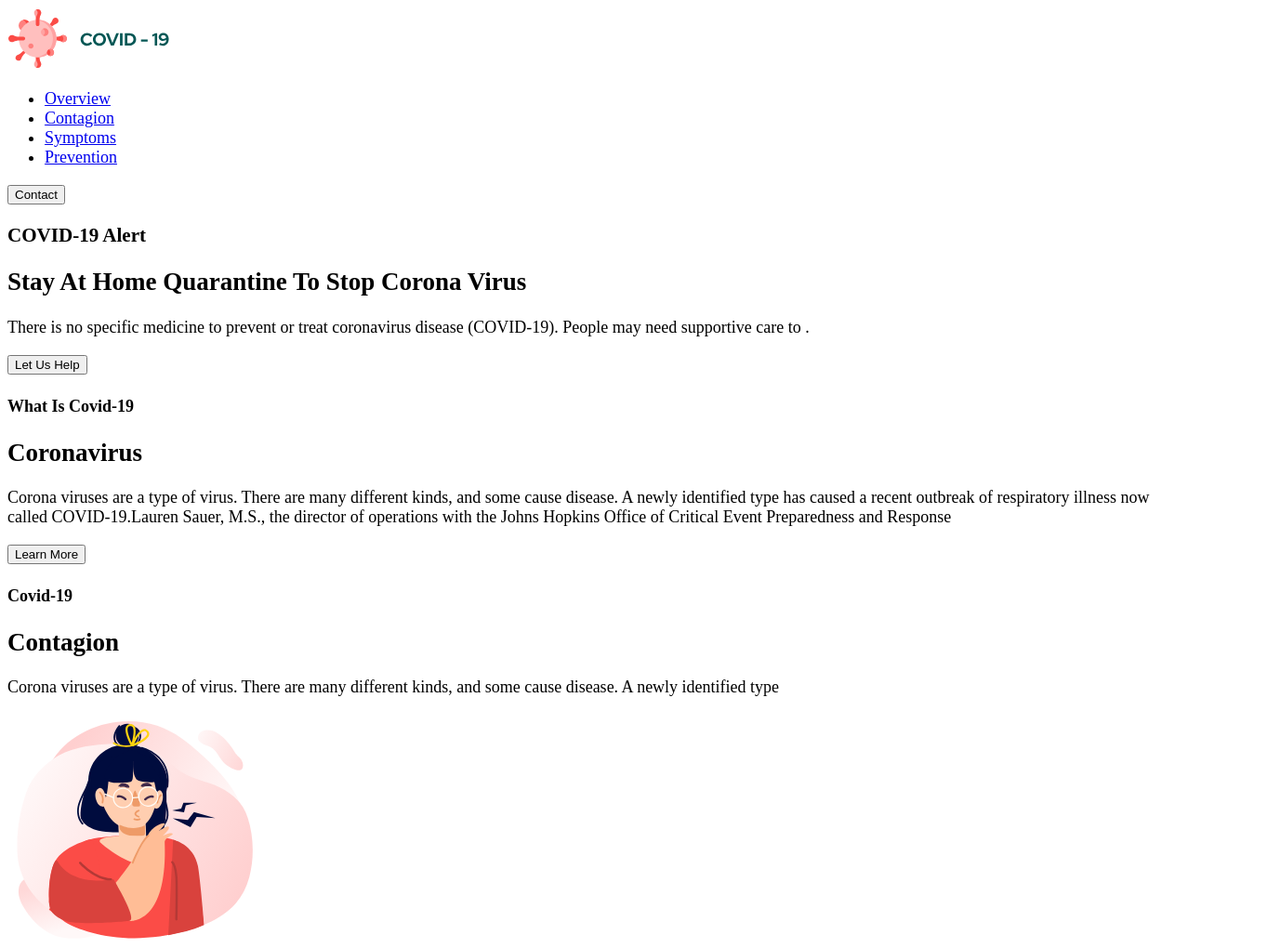
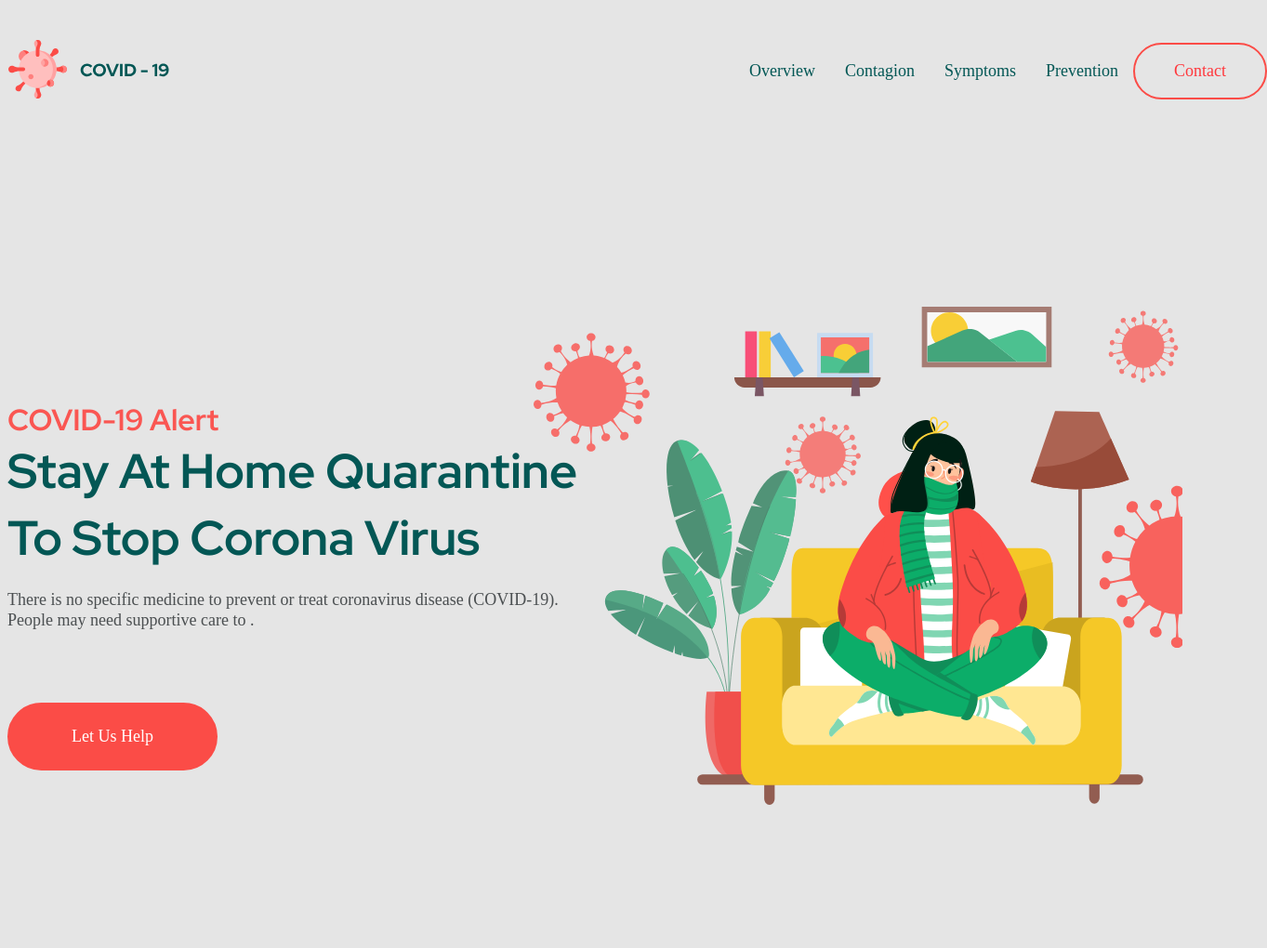
Before and after one commit to BysovMaxim/practiceroom-project-1, a website: page index.html in a window 1280 px wide. Shown: the top 1020 px of the page at 93% size, 1363 px wide, since content can reach past the window. Drawn offline with Linux system fonts and the light colour scheme; a web font is replaced by a local one.

Commit message:
Added some new scss files, scssing header, buttons, fonts

```diff
--- a/index.html
+++ b/index.html
@@ -7,13 +7,15 @@
     <title>Document</title>
     <link rel="preconnect" href="https://fonts.googleapis.com">
     <link rel="preconnect" href="https://fonts.gstatic.com" crossorigin>
-    <link href="https://fonts.googleapis.com/css2?family=Domine:wght@400;500&family=Red+Hat+Display:wght@700&display=swap" rel="stylesheet">
+    <link rel="preconnect" href="https://fonts.googleapis.com">
+    <link rel="preconnect" href="https://fonts.gstatic.com" crossorigin>
+    <link href="https://fonts.googleapis.com/css2?family=Almendra&family=Red+Hat+Display:wght@700&display=swap" rel="stylesheet">
     <link rel="stylesheet" href="css/style.css">
 </head>
 
 <body>
     <header class="header">
-        <div class="wrapper">
+        <div class="wrapper header__wrapper">
             <div class="header__logo">
                 <a href="#" class="logo">
                     <object type="image/svg+xml" data="images/logo.svg" class="logo-object">
@@ -23,22 +25,22 @@
             </div>
             <nav class="nav header__nav">
                 <ul class="nav__menu">
-                    <li class="menu__item">
-                        <a class="menu__link" href="#">
+                    <li class="nav__item">
+                        <a class="nav__link" href="#">
                             Overview
                         </a>
                     </li>
-                    <li class="menu__item">
-                        <a class="menu__link" href="#">
+                    <li class="nav__item">
+                        <a class="nav__link" href="#">
                             Contagion
                         </a></li>
-                    <li class="menu__item">
-                        <a class="menu__link" href="#">
+                    <li class="nav__item">
+                        <a class="nav__link" href="#">
                             Symptoms
                         </a>
                     </li>
-                    <li class="menu__item">
-                        <a class="menu__link" href="#">
+                    <li class="nav__item">
+                        <a class="nav__link" href="#">
                             Prevention
                         </a>
                     </li>
@@ -52,7 +54,8 @@
         </div>
     </header>
     <section class="promo">
-        <div class="wrapper">
+        <div class="wrapper promo__wrapper">
+            <div class="promo__intro">
                 <h3 class="promo__pretitle">
                     COVID-19 Alert
                 </h3>
@@ -65,6 +68,7 @@
                 <button class="button button_colored">
                     Let Us Help
                 </button>
+            </div>
         </div>
     </section>
     <section class="overview">
--- a/sass/abstracts/_constants.scss
+++ b/sass/abstracts/_constants.scss
@@ -1,13 +1,15 @@
+$color-background: #E5E5E5;
 $color-title: #035755;
 $color-subtitle: #4B4F51;
 $color-primary: #FA5652;
 $color-secondary: #FB4C47;
-$color-border: #FF383D;
+$color-button-text: #FF383D;
 $color-icons: #F44A45;
 $color-inactive-icons: #A2A5B2;
 $color-green-icons: #128E5A;
 $color-map-icons: #687089;
 $color-subscription: #0C6C44;
+$color-light: #ffffff;
 
 $content-width: 1442px;
 $tablet-width: 768px;
--- a/sass/base/_base.scss
+++ b/sass/base/_base.scss
@@ -4,15 +4,48 @@ html {
 
 body {
     font-size: 1.8rem;
-    font-family: 'Gelion', serif;
-    //font-family: 'Red Hat Display', sans-serif;
+    font-family: 'Almendra', san-serif;
+    // font-family: 'Red Hat Display', sans-serif;
+    background-color: $color-background;
+    max-width: 1920px;
 }
 
-h1 {}
+h1 {
+    font-family: 'Red Hat Display', san-serif;
+    font-weight: bold;
+    font-size: 52px;
+    line-height: 139%;
+    color: $color-title;
+}
 
+h2 {
+    font-family: 'Red Hat Display', san-serif;
+    font-weight: bold;
+    font-size: 50px;
+    line-height: 119%;
+    color: $color-title;
+}
 
+h3 {
+    font-family: 'Red Hat Display', san-serif;
+    font-weight: bold;
+    font-size: 32px;
+    line-height: 122%;
+    color: $color-primary;
+}
 
-.wrapper {
-    max-width: $content-width;
-    margin: 0 auto;
+h4 {
+    font-family: 'Red Hat Display', san-serif;
+    font-weight: bold;
+    font-size: 29px;
+    line-height: 124%;
+    color: $color-primary;
 }
+
+p {
+    font-family: 'Almendra', san-serif;
+    font-weight: normal;
+    font-size: 18px;
+    line-height: 124%;
+    color: $color-subtitle;
+}
--- a/sass/components/_buttons.scss
+++ b/sass/components/_buttons.scss
@@ -0,0 +1,28 @@
+.button {
+    font-family: 'Almendra', san-serif;
+    padding: 18px 42px;
+    font-size: 1.8rem;
+    border-radius: 40px;
+    cursor: pointer;
+    transition: all 0.3s;
+}
+
+.button_bordered {
+    border: 2px solid $color-secondary;
+    color: $color-button-text;
+    background: $color-background;
+}
+
+.button_colored {
+    color: $color-light;
+    background: $color-secondary;
+    border: 2px solid $color-secondary;
+    padding: 24px 67px;
+}
+
+.button_semitransparent {
+    color: $color-primary;
+    background: rgba(250,86,82, 0.15);
+    padding: 24px 50px;
+    border: 2px solid rgba(250,86,82, 0.15);
+}
--- a/sass/layout/_header.scss
+++ b/sass/layout/_header.scss
@@ -0,0 +1,30 @@
+.header {
+    padding: 33px 0 51px;
+}
+
+.header__wrapper {
+    display: flex;
+    justify-content: space-between;
+    align-items: center;
+}
+
+.header__nav {
+	margin-left: 550px;
+}
+
+.nav__menu {
+    display: flex;
+    justify-content: space-between;
+    font-size: 1.8rem;
+}
+
+.nav__item {
+    list-style: none;
+    padding: 0 16px;
+}
+
+.nav__link {
+    color: $color-title;
+    text-decoration: none;
+    cursor: pointer;
+}
--- /dev/null
+++ b/sass/layout/_promo.scss
@@ -0,0 +1,21 @@
+.promo {
+  background: url(../images/illustration.svg)  right no-repeat;
+  background-size: 55.2%;
+}
+
+.promo__intro {
+  padding: 270px 0 205px;
+  max-width: 625px;
+}
+
+.promo__text {
+  padding-bottom: 60px;
+}
+
+.promo__title {
+  margin: 0;
+}
+
+.promo__pretitle {
+  margin: 0;
+}
--- /dev/null
+++ b/sass/layout/_wrapper.scss
@@ -0,0 +1,4 @@
+.wrapper {
+    max-width: $content-width;
+    margin: auto;
+}
--- a/sass/style.scss
+++ b/sass/style.scss
@@ -1,2 +1,12 @@
 @import "abstracts/constants";
 @import "base/base";
+
+// layouts
+
+@import "layout/wrapper";
+@import "layout/header";
+@import "layout/promo";
+
+// components
+
+@import "components/buttons";
```
Also changed, not shown: css/style.css, images/illustration.svg (renamed from images/1.svg), 1 other file. Lines whose indentation alone changed are shown as unchanged.
